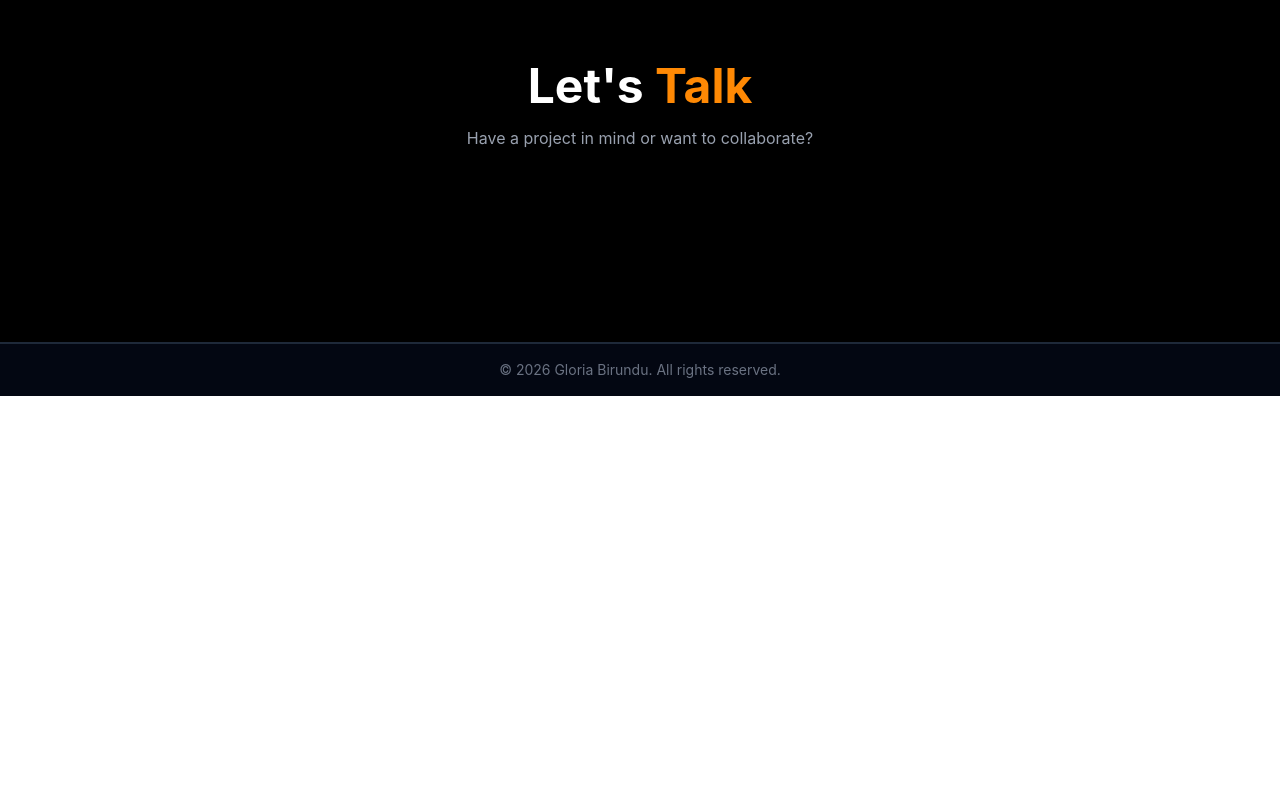
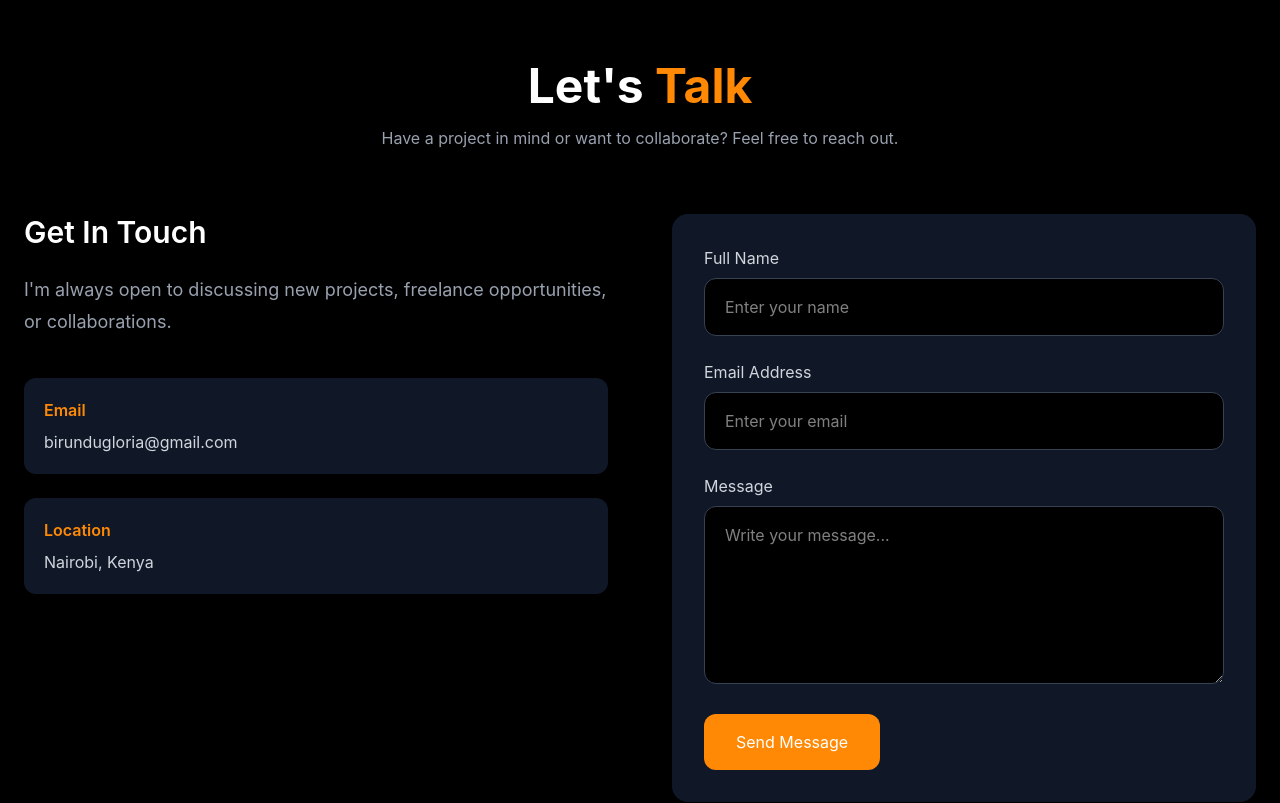
Before and after one commit to BirunduGloria/my-portfolio, a React (Vite) app: page / in a window 1280 px wide. Shown: the part 2620-3423 px from the top of the page. Before the commit the page ends 3016 px from the top, so only its background shows below. Built offline with nearby package versions, Linux system fonts and the light colour scheme.

Commit message:
Enhance Contact Section with new layout, content, and form for user inquiries

```diff
--- a/src/App.jsx
+++ b/src/App.jsx
@@ -439,16 +439,119 @@ function App() {
 {/* Contact Section */}
 <section
   id="contact"
-  className="max-w-6xl mx-auto px-6 py-24"
+  className="max-w-7xl mx-auto px-6 py-24"
 >
 
-  <h2 className="text-5xl font-bold text-center">
-    Let's <span className="text-orange-400">Talk</span>
-  </h2>
+  {/* Heading */}
+  <div className="text-center mb-16">
 
-  <p className="text-gray-400 text-center mt-4">
-    Have a project in mind or want to collaborate?
-  </p>
+    <h2 className="text-5xl font-bold">
+      Let's <span className="text-orange-400">Talk</span>
+    </h2>
+
+    <p className="text-gray-400 mt-4">
+      Have a project in mind or want to collaborate?
+      Feel free to reach out.
+    </p>
+
+  </div>
+
+  {/* Main Content */}
+  <div className="grid md:grid-cols-2 gap-16 items-start">
+
+    {/* LEFT SIDE */}
+    <div>
+
+      <h3 className="text-3xl font-semibold mb-6">
+        Get In Touch
+      </h3>
+
+      <p className="text-gray-400 leading-8 text-lg">
+        I'm always open to discussing new projects,
+        freelance opportunities, or collaborations.
+      </p>
+
+      <div className="mt-10 space-y-6">
+
+        <div className="bg-gray-900 p-5 rounded-xl">
+          <h4 className="text-orange-400 font-semibold mb-2">
+            Email
+          </h4>
+
+          <p className="text-gray-300">
+            birundugloria@gmail.com
+          </p>
+        </div>
+
+        <div className="bg-gray-900 p-5 rounded-xl">
+          <h4 className="text-orange-400 font-semibold mb-2">
+            Location
+          </h4>
+
+          <p className="text-gray-300">
+            Nairobi, Kenya
+          </p>
+        </div>
+
+      </div>
+
+    </div>
+
+    {/* RIGHT SIDE - CONTACT FORM */}
+    <form className="bg-gray-900 p-8 rounded-2xl space-y-6">
+
+      <div>
+
+        <label className="block mb-2 text-gray-300">
+          Full Name
+        </label>
+
+        <input
+          type="text"
+          placeholder="Enter your name"
+          className="w-full bg-black border border-gray-700 rounded-xl px-5 py-4 text-white outline-none focus:border-orange-400"
+        />
+
+      </div>
+
+      <div>
+
+        <label className="block mb-2 text-gray-300">
+          Email Address
+        </label>
+
+        <input
+          type="email"
+          placeholder="Enter your email"
+          className="w-full bg-black border border-gray-700 rounded-xl px-5 py-4 text-white outline-none focus:border-orange-400"
+        />
+
+      </div>
+
+      <div>
+
+        <label className="block mb-2 text-gray-300">
+          Message
+        </label>
+
+        <textarea
+          rows="6"
+          placeholder="Write your message..."
+          className="w-full bg-black border border-gray-700 rounded-xl px-5 py-4 text-white outline-none focus:border-orange-400"
+        ></textarea>
+
+      </div>
+
+      <button
+        type="submit"
+        className="bg-orange-400 hover:bg-orange-500 text-white px-8 py-4 rounded-xl transition duration-300 hover:scale-105"
+      >
+        Send Message
+      </button>
+
+    </form>
+
+  </div>
 
 </section>
 
```
